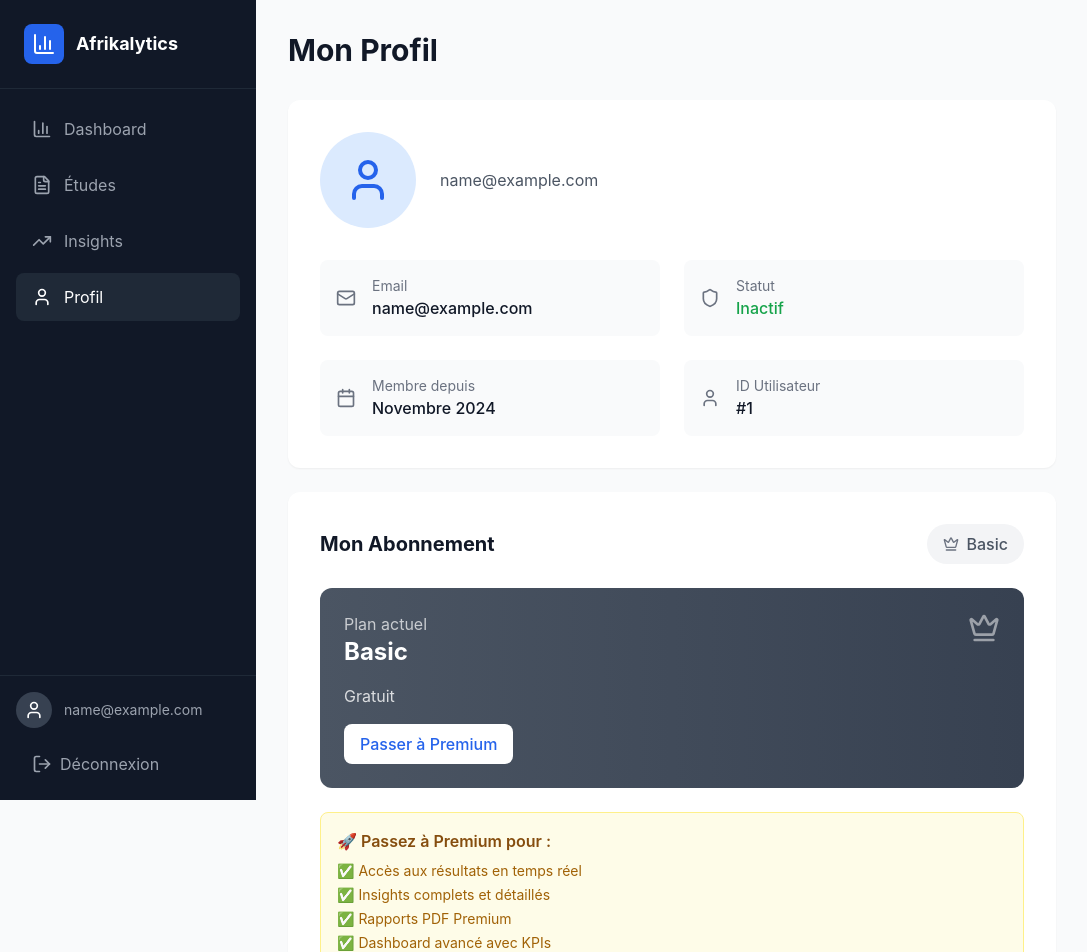
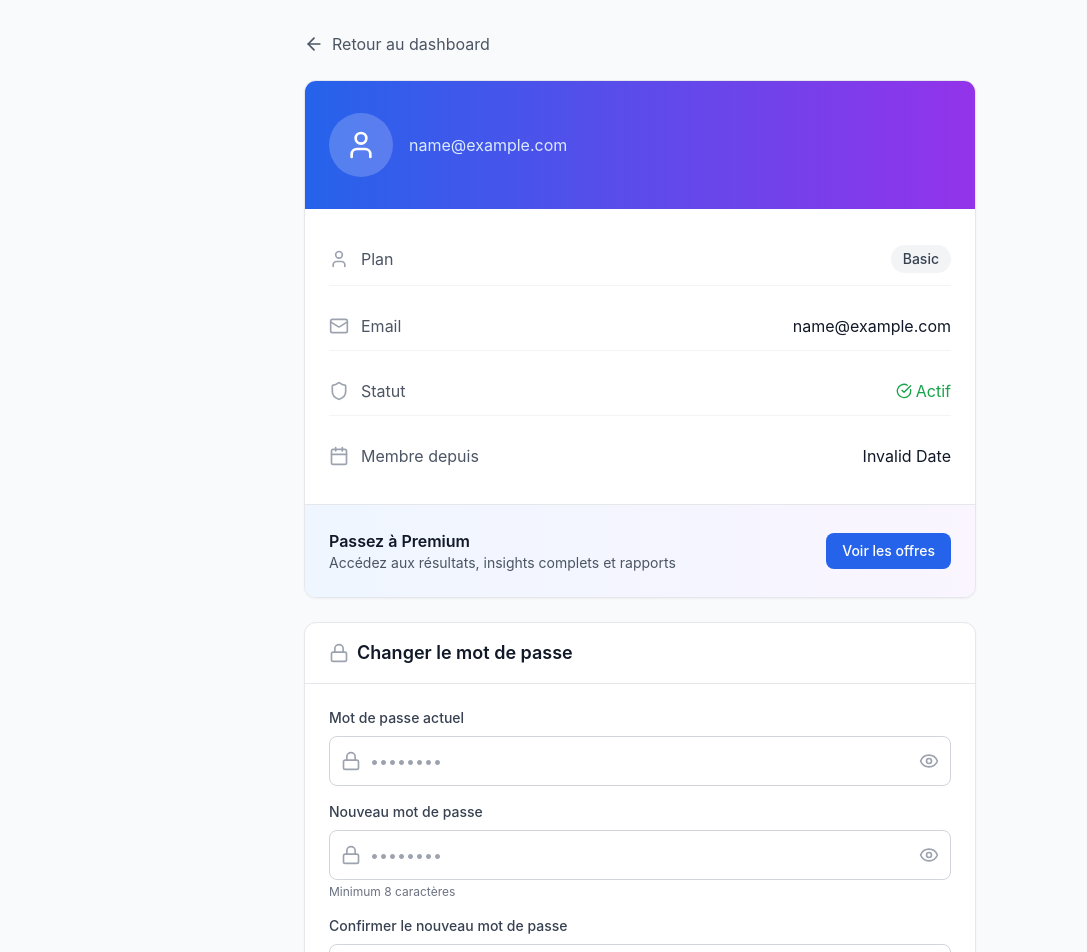
Before and after one commit to Afrikalytics/afrikalytics-dashboard, a Next.js app: page /profile in a window 1280 px wide. Shown: the top 952 px of the page, without its empty margins (0-1087 px from the left). Built offline with nearby package versions, Linux system fonts and the light colour scheme; sample sign-in values are in the browser's storage.

Commit message:
Add: Password change in profile

```diff
--- a/app/profile/page.tsx
+++ b/app/profile/page.tsx
@@ -1,21 +1,23 @@
 "use client";
 
-import { useEffect, useState } from "react";
+import { useState, useEffect } from "react";
 import { useRouter } from "next/navigation";
 import {
-  BarChart3,
-  FileText,
-  TrendingUp,
-  LogOut,
   User,
-  Settings,
-  Menu,
-  X,
+  Mail,
+  Shield,
+  Calendar,
   Crown,
-  Mail,
-  Calendar,
-  Shield,
+  Lock,
+  Eye,
+  EyeOff,
+  CheckCircle,
+  AlertCircle,
+  ArrowLeft,
+  Loader2,
 } from "lucide-react";
+
+const API_URL = "https://web-production-ef657.up.railway.app";
 
 interface UserData {
   id: number;
@@ -23,14 +25,25 @@ interface UserData {
   full_name: string;
   plan: string;
   is_active: boolean;
-  is_admin?: boolean;
+  is_admin: boolean;
+  created_at: string;
 }
 
 export default function ProfilePage() {
   const router = useRouter();
   const [user, setUser] = useState<UserData | null>(null);
   const [loading, setLoading] = useState(true);
-  const [sidebarOpen, setSidebarOpen] = useState(false);
+
+  // Password change state
+  const [currentPassword, setCurrentPassword] = useState("");
+  const [newPassword, setNewPassword] = useState("");
+  const [confirmPassword, setConfirmPassword] = useState("");
+  const [showCurrentPassword, setShowCurrentPassword] = useState(false);
+  const [showNewPassword, setShowNewPassword] = useState(false);
+  const [showConfirmPassword, setShowConfirmPassword] = useState(false);
+  const [passwordLoading, setPasswordLoading] = useState(false);
+  const [passwordError, setPasswordError] = useState("");
+  const [passwordSuccess, setPasswordSuccess] = useState(false);
 
   useEffect(() => {
     const token = localStorage.getItem("token");
@@ -42,258 +55,321 @@ export default function ProfilePage() {
     }
 
     try {
-      setUser(JSON.parse(userData));
-    } catch {
+      const parsedUser = JSON.parse(userData);
+      setUser(parsedUser);
+    } catch (e) {
       router.push("/login");
     }
 
     setLoading(false);
   }, [router]);
 
-  const handleLogout = () => {
-    localStorage.removeItem("token");
-    localStorage.removeItem("user");
-    router.push("/login");
+  const handlePasswordChange = async (e: React.FormEvent) => {
+    e.preventDefault();
+    setPasswordError("");
+    setPasswordSuccess(false);
+
+    // Validation
+    if (newPassword.length < 8) {
+      setPasswordError("Le nouveau mot de passe doit contenir au moins 8 caractères");
+      return;
+    }
+
+    if (newPassword !== confirmPassword) {
+      setPasswordError("Les mots de passe ne correspondent pas");
+      return;
+    }
+
+    setPasswordLoading(true);
+
+    try {
+      const token = localStorage.getItem("token");
+      const response = await fetch(`${API_URL}/api/users/change-password`, {
+        method: "PUT",
+        headers: {
+          "Content-Type": "application/json",
+          Authorization: `Bearer ${token}`,
+        },
+        body: JSON.stringify({
+          current_password: currentPassword,
+          new_password: newPassword,
+        }),
+      });
+
+      const data = await response.json();
+
+      if (!response.ok) {
+        throw new Error(data.detail || "Erreur lors du changement de mot de passe");
+      }
+
+      setPasswordSuccess(true);
+      setCurrentPassword("");
+      setNewPassword("");
+      setConfirmPassword("");
+    } catch (err: any) {
+      setPasswordError(err.message);
+    } finally {
+      setPasswordLoading(false);
+    }
+  };
+
+  const getPlanDetails = (plan: string) => {
+    switch (plan) {
+      case "professionnel":
+        return {
+          name: "Professionnel",
+          price: "295 000 CFA/mois",
+          color: "bg-blue-100 text-blue-700",
+          icon: Crown,
+        };
+      case "entreprise":
+        return {
+          name: "Entreprise",
+          price: "Sur mesure",
+          color: "bg-purple-100 text-purple-700",
+          icon: Crown,
+        };
+      default:
+        return {
+          name: "Basic",
+          price: "Gratuit",
+          color: "bg-gray-100 text-gray-700",
+          icon: User,
+        };
+    }
   };
 
   if (loading) {
     return (
-      <div className="min-h-screen flex items-center justify-center">
-        <div className="animate-spin rounded-full h-12 w-12 border-b-2 border-blue-600"></div>
+      <div className="min-h-screen bg-gray-50 flex items-center justify-center">
+        <Loader2 className="h-8 w-8 animate-spin text-blue-600" />
       </div>
     );
   }
 
-  const getPlanDetails = (plan: string) => {
-    const plans: Record<string, { label: string; price: string; color: string }> = {
-      basic: { label: "Basic", price: "Gratuit", color: "gray" },
-      professionnel: { label: "Professionnel", price: "295,000 CFA/mois", color: "blue" },
-      entreprise: { label: "Entreprise", price: "Sur mesure", color: "purple" },
-    };
-    return plans[plan] || plans.basic;
-  };
+  if (!user) return null;
 
-  const planDetails = getPlanDetails(user?.plan || "basic");
-  const isPremium = user?.plan === "professionnel" || user?.plan === "entreprise";
+  const planDetails = getPlanDetails(user.plan);
+  const isPremium = user.plan === "professionnel" || user.plan === "entreprise";
 
   return (
-    <div className="min-h-screen bg-gray-50">
-      {/* Mobile Menu Button */}
+    <div className="min-h-screen bg-gray-50 py-8 px-4">
+      <div className="max-w-2xl mx-auto">
+        {/* Back Button */}
         <button
-        onClick={() => setSidebarOpen(!sidebarOpen)}
-        className="lg:hidden fixed top-4 left-4 z-50 bg-gray-900 text-white p-2 rounded-lg shadow-lg"
+          onClick={() => router.push("/dashboard")}
+          className="flex items-center gap-2 text-gray-600 hover:text-gray-900 mb-6 transition"
         >
-        {sidebarOpen ? <X className="h-6 w-6" /> : <Menu className="h-6 w-6" />}
+          <ArrowLeft className="h-5 w-5" />
+          Retour au dashboard
         </button>
 
-      {/* Overlay */}
-      {sidebarOpen && (
-        <div
-          className="lg:hidden fixed inset-0 bg-black bg-opacity-50 z-30"
-          onClick={() => setSidebarOpen(false)}
-        />
-      )}
-
-      {/* Sidebar */}
-      <aside
-        className={`
-          fixed h-full bg-gray-900 text-white z-40 transition-transform duration-300
-          w-64
-          ${sidebarOpen ? "translate-x-0" : "-translate-x-full"}
-          lg:translate-x-0
-        `}
-      >
-        <div className="p-6 border-b border-gray-800">
-          <div className="flex items-center gap-3">
-            <div className="bg-blue-600 p-2 rounded-lg">
-              <BarChart3 className="h-6 w-6" />
+        {/* Profile Card */}
+        <div className="bg-white rounded-xl shadow-sm border border-gray-200 overflow-hidden mb-6">
+          <div className="bg-gradient-to-r from-blue-600 to-purple-600 px-6 py-8 text-white">
+            <div className="flex items-center gap-4">
+              <div className="w-16 h-16 bg-white/20 rounded-full flex items-center justify-center">
+                <User className="h-8 w-8" />
               </div>
-            <span className="font-bold text-lg">Afrikalytics</span>
-          </div>
-        </div>
-
-        <nav className="p-4 space-y-2">
-          <a
-            href="/dashboard"
-            className="flex items-center gap-3 px-4 py-3 rounded-lg text-gray-400 hover:bg-gray-800 hover:text-white transition"
-          >
-            <BarChart3 className="h-5 w-5" />
-            Dashboard
-          </a>
-          <a
-            href="/dashboard/etudes"
-            className="flex items-center gap-3 px-4 py-3 rounded-lg text-gray-400 hover:bg-gray-800 hover:text-white transition"
-          >
-            <FileText className="h-5 w-5" />
-            Études
-          </a>
-          <a
-            href="/dashboard/insights"
-            className="flex items-center gap-3 px-4 py-3 rounded-lg text-gray-400 hover:bg-gray-800 hover:text-white transition"
-          >
-            <TrendingUp className="h-5 w-5" />
-            Insights
-          </a>
-          <a
-            href="/profile"
-            className="flex items-center gap-3 px-4 py-3 rounded-lg bg-gray-800 text-white"
-          >
-            <User className="h-5 w-5" />
-            Profil
-          </a>
-
-          {user?.is_admin && (
-            <>
-              <div className="border-t border-gray-800 my-4"></div>
-              <a
-                href="/admin"
-                className="flex items-center gap-3 px-4 py-3 rounded-lg text-gray-400 hover:bg-gray-800 hover:text-white transition"
-              >
-                <Settings className="h-5 w-5" />
-                Admin
-              </a>
-            </>
-          )}
-        </nav>
-
-        <div className="absolute bottom-0 left-0 right-0 p-4 border-t border-gray-800">
-          <div className="flex items-center gap-3 mb-4">
-            <div className="bg-gray-700 p-2 rounded-full">
-              <User className="h-5 w-5" />
-            </div>
-            <div className="flex-1 min-w-0">
-              <p className="font-medium truncate">{user?.full_name}</p>
-              <p className="text-gray-400 text-sm truncate">{user?.email}</p>
-            </div>
-          </div>
-          <button
-            onClick={handleLogout}
-            className="flex items-center gap-2 text-gray-400 hover:text-white transition w-full px-4 py-2 rounded-lg hover:bg-gray-800"
-          >
-            <LogOut className="h-5 w-5" />
-            Déconnexion
-          </button>
-        </div>
-      </aside>
-
-      {/* Main Content */}
-      <main className="lg:ml-64 p-4 lg:p-8 pt-16 lg:pt-8">
-        <div className="max-w-3xl">
-          <h1 className="text-2xl lg:text-3xl font-bold text-gray-900 mb-8">Mon Profil</h1>
-
-          {/* Profile Card */}
-          <div className="bg-white rounded-xl shadow-sm p-4 lg:p-8 mb-6">
-            <div className="flex flex-col sm:flex-row items-center gap-4 lg:gap-6 mb-8">
-              <div className="bg-blue-100 p-4 lg:p-6 rounded-full">
-                <User className="h-8 w-8 lg:h-12 lg:w-12 text-blue-600" />
-              </div>
-              <div className="text-center sm:text-left">
-                <h2 className="text-xl lg:text-2xl font-bold text-gray-900">{user?.full_name}</h2>
-                <p className="text-gray-600">{user?.email}</p>
-              </div>
-            </div>
-
-            <div className="grid grid-cols-1 sm:grid-cols-2 gap-4 lg:gap-6">
-              <div className="flex items-center gap-4 p-4 bg-gray-50 rounded-lg">
-                <Mail className="h-5 w-5 text-gray-500" />
               <div>
-                  <p className="text-sm text-gray-500">Email</p>
-                  <p className="font-medium text-gray-900 text-sm lg:text-base break-all">{user?.email}</p>
-                </div>
-              </div>
-
-              <div className="flex items-center gap-4 p-4 bg-gray-50 rounded-lg">
-                <Shield className="h-5 w-5 text-gray-500" />
-                <div>
-                  <p className="text-sm text-gray-500">Statut</p>
-                  <p className="font-medium text-green-600">
-                    {user?.is_active ? "Actif" : "Inactif"}
-                  </p>
-                </div>
-              </div>
-
-              <div className="flex items-center gap-4 p-4 bg-gray-50 rounded-lg">
-                <Calendar className="h-5 w-5 text-gray-500" />
-                <div>
-                  <p className="text-sm text-gray-500">Membre depuis</p>
-                  <p className="font-medium text-gray-900">Novembre 2024</p>
-                </div>
-              </div>
-
-              <div className="flex items-center gap-4 p-4 bg-gray-50 rounded-lg">
-                <User className="h-5 w-5 text-gray-500" />
-                <div>
-                  <p className="text-sm text-gray-500">ID Utilisateur</p>
-                  <p className="font-medium text-gray-900">#{user?.id}</p>
-                </div>
+                <h1 className="text-2xl font-bold">{user.full_name}</h1>
+                <p className="text-blue-100">{user.email}</p>
               </div>
             </div>
           </div>
 
-          {/* Plan Card */}
-          <div className="bg-white rounded-xl shadow-sm p-4 lg:p-8">
-            <div className="flex flex-col sm:flex-row items-start sm:items-center justify-between gap-4 mb-6">
-              <h3 className="text-lg lg:text-xl font-bold text-gray-900">Mon Abonnement</h3>
-              <div className={`flex items-center gap-2 px-4 py-2 rounded-full ${
-                isPremium
-                  ? "bg-yellow-100"
-                  : "bg-gray-100"
-              }`}>
-                <Crown className={`h-4 w-4 ${isPremium ? "text-yellow-600" : "text-gray-500"}`} />
-                <span className={`font-medium ${isPremium ? "text-yellow-600" : "text-gray-600"}`}>
-                  {planDetails.label}
+          <div className="p-6 space-y-4">
+            {/* Plan */}
+            <div className="flex items-center justify-between py-3 border-b border-gray-100">
+              <div className="flex items-center gap-3">
+                <planDetails.icon className="h-5 w-5 text-gray-400" />
+                <span className="text-gray-600">Plan</span>
+              </div>
+              <span className={`px-3 py-1 rounded-full text-sm font-medium ${planDetails.color}`}>
+                {planDetails.name}
+              </span>
+            </div>
+
+            {/* Email */}
+            <div className="flex items-center justify-between py-3 border-b border-gray-100">
+              <div className="flex items-center gap-3">
+                <Mail className="h-5 w-5 text-gray-400" />
+                <span className="text-gray-600">Email</span>
+              </div>
+              <span className="text-gray-900">{user.email}</span>
+            </div>
+
+            {/* Status */}
+            <div className="flex items-center justify-between py-3 border-b border-gray-100">
+              <div className="flex items-center gap-3">
+                <Shield className="h-5 w-5 text-gray-400" />
+                <span className="text-gray-600">Statut</span>
+              </div>
+              <span className="text-green-600 flex items-center gap-1">
+                <CheckCircle className="h-4 w-4" />
+                Actif
+              </span>
+            </div>
+
+            {/* Member Since */}
+            <div className="flex items-center justify-between py-3">
+              <div className="flex items-center gap-3">
+                <Calendar className="h-5 w-5 text-gray-400" />
+                <span className="text-gray-600">Membre depuis</span>
+              </div>
+              <span className="text-gray-900">
+                {new Date(user.created_at).toLocaleDateString("fr-FR", {
+                  year: "numeric",
+                  month: "long",
+                  day: "numeric",
+                })}
               </span>
             </div>
           </div>
 
-            <div className={`rounded-xl p-4 lg:p-6 text-white ${
-              user?.plan === "entreprise"
-                ? "bg-gradient-to-r from-purple-600 to-purple-700"
-                : user?.plan === "professionnel"
-                  ? "bg-gradient-to-r from-blue-600 to-blue-700"
-                  : "bg-gradient-to-r from-gray-600 to-gray-700"
-            }`}>
-              <div className="flex justify-between items-start mb-4">
+          {/* Upgrade CTA for Basic users */}
+          {!isPremium && (
+            <div className="bg-gradient-to-r from-blue-50 to-purple-50 p-6 border-t">
+              <div className="flex items-center justify-between">
                 <div>
-                  <p className="text-white/70">Plan actuel</p>
-                  <p className="text-xl lg:text-2xl font-bold">{planDetails.label}</p>
+                  <h3 className="font-semibold text-gray-900">Passez à Premium</h3>
+                  <p className="text-sm text-gray-600">
+                    Accédez aux résultats, insights complets et rapports
+                  </p>
                 </div>
-                <Crown className={`h-6 w-6 lg:h-8 lg:w-8 ${isPremium ? "text-yellow-400" : "text-white/50"}`} />
-              </div>
-              <p className="text-white/80 mb-4">{planDetails.price}</p>
-
-              {!isPremium ? (
                 <a
                   href="https://afrikalytics.com/premium"
-                  className="inline-block bg-white text-blue-600 px-4 py-2 rounded-lg font-medium hover:bg-blue-50 transition text-sm lg:text-base"
+                  className="px-4 py-2 bg-blue-600 text-white rounded-lg hover:bg-blue-700 transition text-sm font-medium"
                 >
-                  Passer à Premium
+                  Voir les offres
                 </a>
-              ) : (
-                <a
-                  href="https://afrikalytics.com/premium"
-                  className="inline-block bg-white/20 text-white px-4 py-2 rounded-lg font-medium hover:bg-white/30 transition text-sm lg:text-base"
-                >
-                  Gérer mon abonnement
-                </a>
+              </div>
+            </div>
           )}
         </div>
 
-            {/* Avantages du plan */}
-            {!isPremium && (
-              <div className="mt-6 p-4 bg-yellow-50 rounded-lg border border-yellow-200">
-                <p className="font-semibold text-yellow-800 mb-2">🚀 Passez à Premium pour :</p>
-                <ul className="text-sm text-yellow-700 space-y-1">
-                  <li>✅ Accès aux résultats en temps réel</li>
-                  <li>✅ Insights complets et détaillés</li>
-                  <li>✅ Rapports PDF Premium</li>
-                  <li>✅ Dashboard avancé avec KPIs</li>
-                </ul>
+        {/* Password Change Card */}
+        <div className="bg-white rounded-xl shadow-sm border border-gray-200 overflow-hidden">
+          <div className="px-6 py-4 border-b border-gray-200">
+            <h2 className="text-lg font-semibold text-gray-900 flex items-center gap-2">
+              <Lock className="h-5 w-5 text-gray-400" />
+              Changer le mot de passe
+            </h2>
+          </div>
+
+          <form onSubmit={handlePasswordChange} className="p-6 space-y-4">
+            {passwordError && (
+              <div className="bg-red-50 border border-red-200 text-red-700 px-4 py-3 rounded-lg text-sm flex items-center gap-2">
+                <AlertCircle className="h-4 w-4" />
+                {passwordError}
               </div>
             )}
+
+            {passwordSuccess && (
+              <div className="bg-green-50 border border-green-200 text-green-700 px-4 py-3 rounded-lg text-sm flex items-center gap-2">
+                <CheckCircle className="h-4 w-4" />
+                Mot de passe modifié avec succès ! Un email de confirmation a été envoyé.
+              </div>
+            )}
+
+            {/* Current Password */}
+            <div>
+              <label className="block text-sm font-medium text-gray-700 mb-2">
+                Mot de passe actuel
+              </label>
+              <div className="relative">
+                <Lock className="absolute left-3 top-1/2 transform -translate-y-1/2 h-5 w-5 text-gray-400" />
+                <input
+                  type={showCurrentPassword ? "text" : "password"}
+                  value={currentPassword}
+                  onChange={(e) => setCurrentPassword(e.target.value)}
+                  required
+                  className="w-full pl-10 pr-10 py-3 border border-gray-300 rounded-lg focus:ring-2 focus:ring-blue-500 focus:border-blue-500 outline-none transition"
+                  placeholder="••••••••"
+                />
+                <button
+                  type="button"
+                  onClick={() => setShowCurrentPassword(!showCurrentPassword)}
+                  className="absolute right-3 top-1/2 transform -translate-y-1/2 text-gray-400 hover:text-gray-600"
+                >
+                  {showCurrentPassword ? <EyeOff className="h-5 w-5" /> : <Eye className="h-5 w-5" />}
+                </button>
               </div>
             </div>
-      </main>
+
+            {/* New Password */}
+            <div>
+              <label className="block text-sm font-medium text-gray-700 mb-2">
+                Nouveau mot de passe
+              </label>
+              <div className="relative">
+                <Lock className="absolute left-3 top-1/2 transform -translate-y-1/2 h-5 w-5 text-gray-400" />
+                <input
+                  type={showNewPassword ? "text" : "password"}
+                  value={newPassword}
+                  onChange={(e) => setNewPassword(e.target.value)}
+                  required
+                  minLength={8}
+                  className="w-full pl-10 pr-10 py-3 border border-gray-300 rounded-lg focus:ring-2 focus:ring-blue-500 focus:border-blue-500 outline-none transition"
+                  placeholder="••••••••"
+                />
+                <button
+                  type="button"
+                  onClick={() => setShowNewPassword(!showNewPassword)}
+                  className="absolute right-3 top-1/2 transform -translate-y-1/2 text-gray-400 hover:text-gray-600"
+                >
+                  {showNewPassword ? <EyeOff className="h-5 w-5" /> : <Eye className="h-5 w-5" />}
+                </button>
+              </div>
+              <p className="text-xs text-gray-500 mt-1">Minimum 8 caractères</p>
+            </div>
+
+            {/* Confirm Password */}
+            <div>
+              <label className="block text-sm font-medium text-gray-700 mb-2">
+                Confirmer le nouveau mot de passe
+              </label>
+              <div className="relative">
+                <Lock className="absolute left-3 top-1/2 transform -translate-y-1/2 h-5 w-5 text-gray-400" />
+                <input
+                  type={showConfirmPassword ? "text" : "password"}
+                  value={confirmPassword}
+                  onChange={(e) => setConfirmPassword(e.target.value)}
+                  required
+                  minLength={8}
+                  className="w-full pl-10 pr-10 py-3 border border-gray-300 rounded-lg focus:ring-2 focus:ring-blue-500 focus:border-blue-500 outline-none transition"
+                  placeholder="••••••••"
+                />
+                <button
+                  type="button"
+                  onClick={() => setShowConfirmPassword(!showConfirmPassword)}
+                  className="absolute right-3 top-1/2 transform -translate-y-1/2 text-gray-400 hover:text-gray-600"
+                >
+                  {showConfirmPassword ? <EyeOff className="h-5 w-5" /> : <Eye className="h-5 w-5" />}
+                </button>
+              </div>
+            </div>
+
+            <button
+              type="submit"
+              disabled={passwordLoading || !currentPassword || !newPassword || !confirmPassword}
+              className="w-full bg-blue-600 text-white py-3 rounded-lg font-semibold hover:bg-blue-700 transition disabled:opacity-50 disabled:cursor-not-allowed flex items-center justify-center gap-2"
+            >
+              {passwordLoading ? (
+                <>
+                  <Loader2 className="h-5 w-5 animate-spin" />
+                  Modification en cours...
+                </>
+              ) : (
+                <>
+                  <Lock className="h-5 w-5" />
+                  Changer le mot de passe
+                </>
+              )}
+            </button>
+          </form>
+        </div>
+      </div>
     </div>
   );
 }
```
Lines whose indentation alone changed are shown as unchanged.
